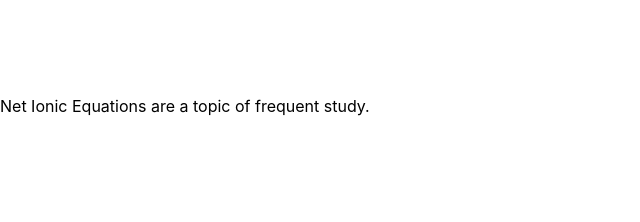
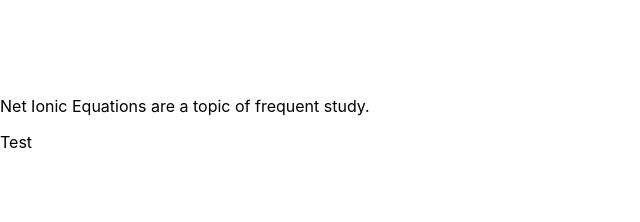
Before and after one commit to endocytosis/chemistryequations, a Next.js app: page /net in a window 1280 px wide. Shown: the top 222 px of the page, without its empty margins (0-640 px from the left). Built offline with nearby package versions, Linux system fonts and the light colour scheme.

Commit message:
1 file modified

```diff
--- a/pages/net.js
+++ b/pages/net.js
@@ -3,8 +3,10 @@ import styles from '../styles/pages.module.css';
 function Net() {
   return (
     <div classname={styles.container}>
+      <title>Net Ionic Equations</title>
       <main className={styles.main}>
         <p>Net Ionic Equations are a topic of frequent study.</p>
+        <a href="#">Test</a>
       </main>
     </div>
   );
```
